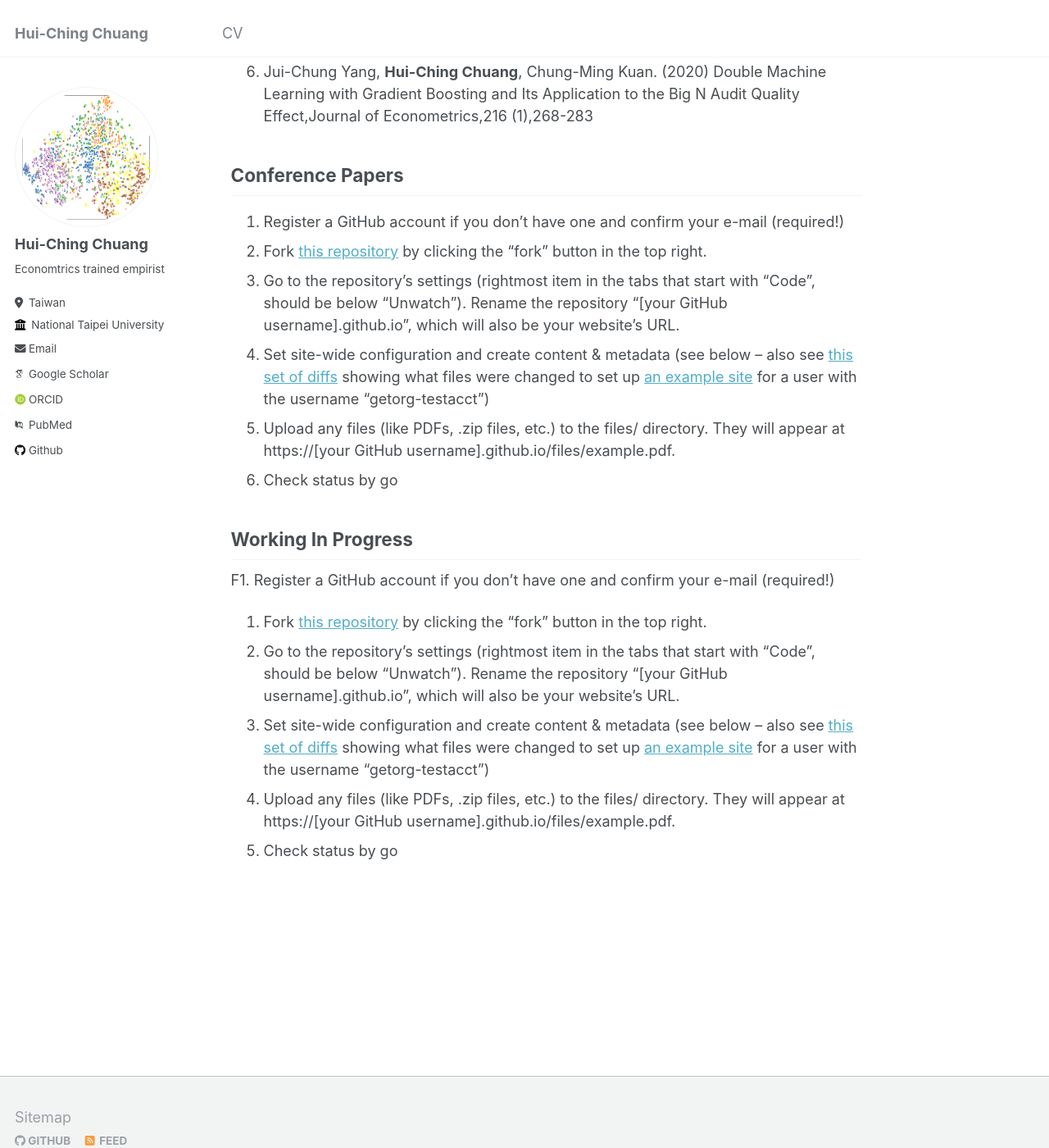
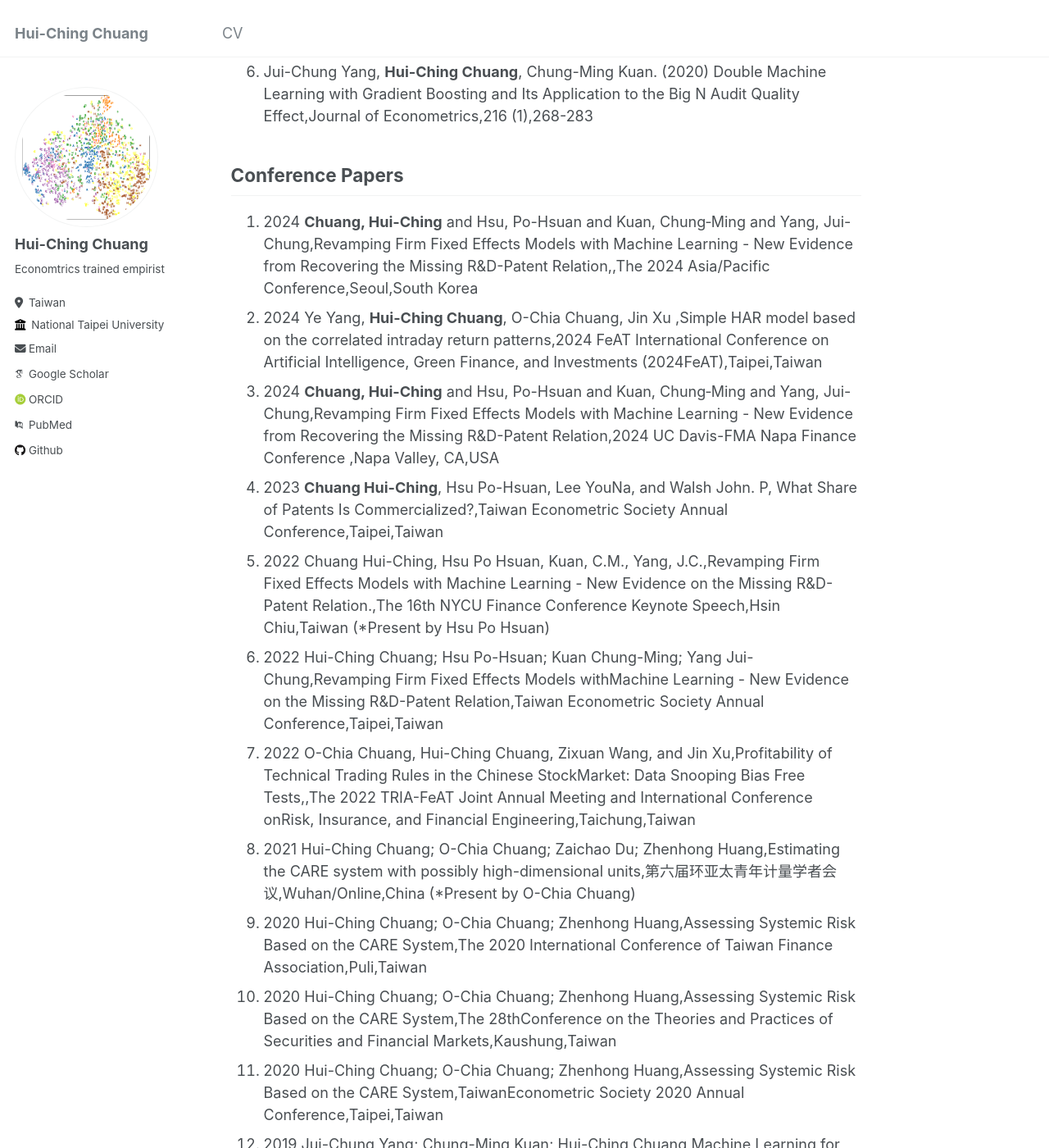
Before and after one commit to hcchuang/hcchuang.github.io, a Jekyll site: the page built from _pages/about.md, in a window 1280 px wide and 1400 px high, scrolled down 752 px. Shown: the whole window at 82% size. Built offline with Jekyll 4.4.1, drawn with Linux system fonts in a browser that asks for light colours; some web fonts are replaced; some of the changed text lies outside the part shown.

Commit message:
Update about.md

```diff
--- a/_pages/about.md
+++ b/_pages/about.md
@@ -25,18 +25,20 @@ Publications
 
 Conference Papers
 ------
-1. Register a GitHub account if you don't have one and confirm your e-mail (required!)
-1. Fork [this repository](https://github.com/academicpages/academicpages.github.io) by clicking the "fork" button in the top right.
-1. Go to the repository's settings (rightmost item in the tabs that start with "Code", should be below "Unwatch"). Rename the repository "[your GitHub username].github.io", which will also be your website's URL.
-1. Set site-wide configuration and create content & metadata (see below -- also see [this set of diffs](http://archive.is/3TPas) showing what files were changed to set up [an example site](https://getorg-testacct.github.io) for a user with the username "getorg-testacct")
-1. Upload any files (like PDFs, .zip files, etc.) to the files/ directory. They will appear at https://[your GitHub username].github.io/files/example.pdf.
-1. Check status by go
-
-Working In Progress
-------
-F1. Register a GitHub account if you don't have one and confirm your e-mail (required!)
-1. Fork [this repository](https://github.com/academicpages/academicpages.github.io) by clicking the "fork" button in the top right.
-1. Go to the repository's settings (rightmost item in the tabs that start with "Code", should be below "Unwatch"). Rename the repository "[your GitHub username].github.io", which will also be your website's URL.
-1. Set site-wide configuration and create content & metadata (see below -- also see [this set of diffs](http://archive.is/3TPas) showing what files were changed to set up [an example site](https://getorg-testacct.github.io) for a user with the username "getorg-testacct")
-1. Upload any files (like PDFs, .zip files, etc.) to the files/ directory. They will appear at https://[your GitHub username].github.io/files/example.pdf.
-1. Check status by go
+1. 2024	**Chuang, Hui-Ching** and Hsu, Po-Hsuan and Kuan, Chung‐Ming and Yang, Jui-Chung,Revamping Firm Fixed Effects Models with Machine Learning - New Evidence from Recovering the Missing R&D-Patent Relation,,The 2024 Asia/Pacific Conference,Seoul,South Korea
+1. 2024	Ye Yang, **Hui-Ching Chuang**, O-Chia Chuang, Jin Xu ,Simple HAR model based on the correlated intraday return patterns,2024 FeAT International Conference on Artificial Intelligence, Green Finance, and Investments (2024FeAT),Taipei,Taiwan
+1. 2024	**Chuang, Hui-Ching** and Hsu, Po-Hsuan and Kuan, Chung‐Ming and Yang, Jui-Chung,Revamping Firm Fixed Effects Models with Machine Learning - New Evidence from Recovering the Missing R&D-Patent Relation,2024 UC Davis-FMA Napa Finance Conference ,Napa Valley, CA,USA
+1. 2023	**Chuang Hui-Ching**, Hsu Po-Hsuan, Lee YouNa, and Walsh John. P, What Share of Patents Is Commercialized?,Taiwan Econometric Society Annual Conference,Taipei,Taiwan
+1. 2022	Chuang Hui-Ching, Hsu Po Hsuan, Kuan, C.M., Yang, J.C.,Revamping Firm Fixed Effects Models with Machine Learning - New Evidence on the Missing R&D-Patent Relation.,The 16th NYCU Finance Conference Keynote Speech,Hsin Chiu,Taiwan (*Present by Hsu Po Hsuan)
+1. 2022	Hui-Ching Chuang; Hsu Po-Hsuan; Kuan Chung-Ming; Yang Jui-Chung,Revamping Firm Fixed Effects Models withMachine Learning - New Evidence on the Missing R&D-Patent Relation,Taiwan Econometric Society Annual Conference,Taipei,Taiwan
+1. 2022	O-Chia Chuang, Hui-Ching Chuang, Zixuan Wang, and Jin Xu,Profitability of Technical Trading Rules in the Chinese StockMarket: Data Snooping Bias Free Tests,,The 2022 TRIA-FeAT Joint Annual Meeting and International Conference onRisk, Insurance, and Financial Engineering,Taichung,Taiwan
+1. 2021	Hui-Ching Chuang; O-Chia Chuang; Zaichao Du; Zhenhong Huang,Estimating the CARE system with possibly high-dimensional units,第六届环亚太青年计量学者会议,Wuhan/Online,China (*Present by O-Chia Chuang)
+1. 2020	Hui-Ching Chuang; O-Chia Chuang; Zhenhong Huang,Assessing Systemic Risk Based on the CARE System,The 2020 International Conference of Taiwan Finance Association,Puli,Taiwan
+1. 2020	Hui-Ching Chuang; O-Chia Chuang; Zhenhong Huang,Assessing Systemic Risk Based on the CARE System,The 28thConference on the Theories and Practices of Securities and Financial Markets,Kaushung,Taiwan
+1. 2020	Hui-Ching Chuang; O-Chia Chuang; Zhenhong Huang,Assessing Systemic Risk Based on the CARE System,TaiwanEconometric Society 2020 Annual Conference,Taipei,Taiwan
+1. 2019	Jui-Chung Yang; Chung-Ming Kuan; Hui-Ching Chuang,Machine Learning for Treatment Effect: An Applicationto the Big N Audit Quality Effect,The 2019 Annual Meeting of the Financial Management Association International,New Orleans,USA
+1. 2019	Hui-Ching Chuang; Chung-Ming Kuan,Systematic and Discretionary Hedge Funds: Classification and PerformanceComparison,Quantitative Finance Workshop 3: Asset Pricing and Risk Management,IMS, NUS, Singapore,Singapore
+1. 2019	Hui-Ching Chuang; Jau-er Chen,Downturn Loss Given Default: An Application of Unconditional Quantile Regression,2019 Annual Conference of Financial Engineering Association Taiwan,Taipei,Taiwan
+1. 2019	Hui-Ching Chuang; Chung-Ming Kuan,Systematic and Discretionary Hedge Funds: Classification and PerformanceComparison,2019 International Conference of Taiwan Finance Association,Taipei,Taiwan
+1. 2019	Hui-Ching Chuang; Jauer Chen,Industry distress and default recovery rates: the unconditional quantile regressionapproach,The 32nd Australasian Finance and Banking Conference,Sydney,Australia.,
+1. 2019	Hui-Ching Chuang; Chih-Yung Lin; Yin-Siang Huang; Iftekhar Hasan,The Effect of Language on Investing: Evidencefrom Searches in Chinese versus English,,2019 International Conference of Taiwan Finance Association,Taipei,Taiwan
```
